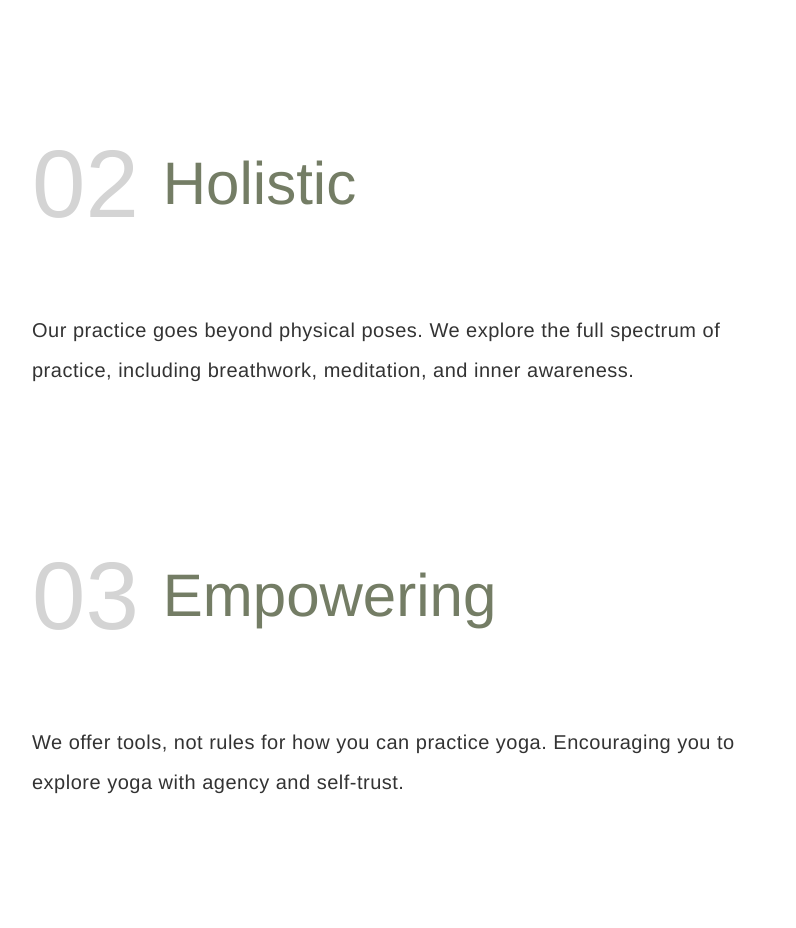
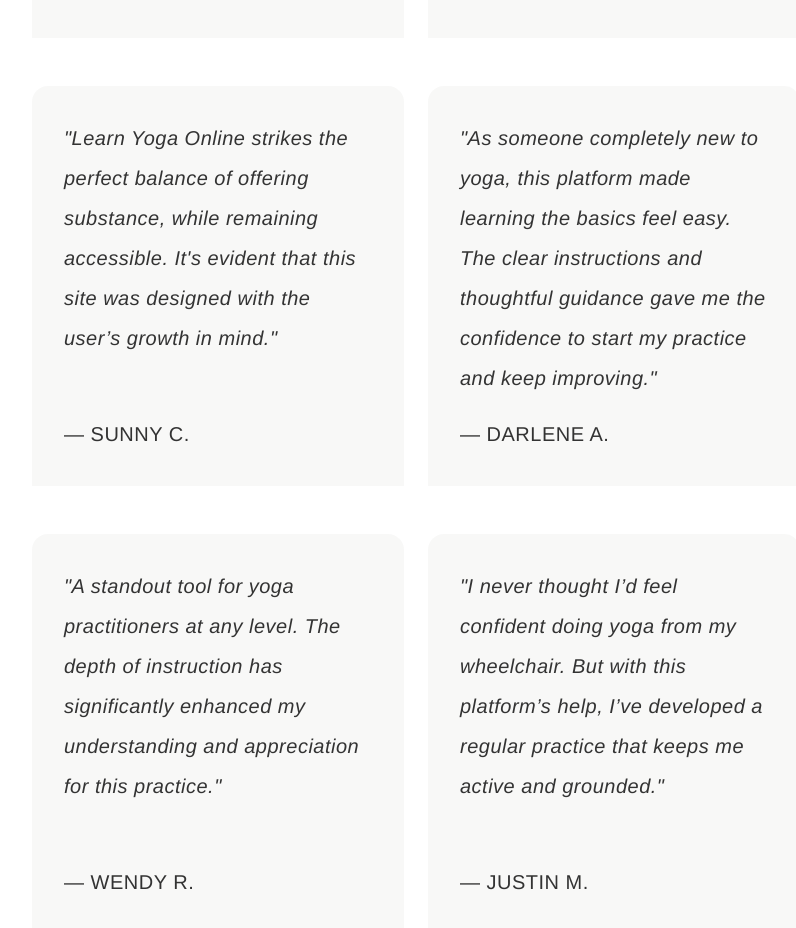
Before and after one commit to samanthacabrera/yoga-library, a React (Vite) app: page / in a window 1280 px wide. Shown: the part 3860-4788 px from the top of the page, without its empty margins (224-1020 px from the left). Built offline with nearby package versions, Linux system fonts and the light colour scheme.

Commit message:
update homepage

```diff
--- a/src/components/Home.jsx
+++ b/src/components/Home.jsx
@@ -5,23 +5,6 @@ import { motion } from 'framer-motion';
 import { Link } from 'react-router-dom';
 
 const Home = () => {
-  const approaches = [
-    {
-      number: '01',
-      title: "Accessible",
-      mainText: "We believe that yoga is for everyone, regardless of age, ability, or experience. We’ve created an approach that welcomes people who practice in chairs, need more support, or are exploring movement later in life."
-    },
-    {
-      number: '02',
-      title: "Holistic",
-      mainText: "Our practice goes beyond physical poses. We explore the full spectrum of practice, including breathwork, meditation, and inner awareness."
-    },
-    {
-      number: '03',
-      title: "Empowering",
-      mainText: "We offer tools, not rules for how you can practice yoga. Encouraging you to explore yoga with agency and self-trust."
-    },
-  ];
 
   return (
     <>
@@ -142,40 +125,6 @@ const Home = () => {
         </div>
       </motion.div>
 
-        {/* Approach */}
-        <motion.section
-          initial={{ opacity: 0 }}
-          whileInView={{ opacity: 1 }}
-          viewport={{ once: false, amount: 0.1 }}
-          transition={{ duration: 0.8 }}
-          className="container my-20"
-        >
-          <h1>Our Philosophy</h1>
-
-          <div className="grid gap-8 md:gap-24">
-            {approaches.map((approach) => (
-              <motion.div
-                key={approach.number}
-                whileHover={{ scale: 1.02 }}
-                transition={{ duration: 0.3, ease: "easeInOut" }}
-                className="group"
-              >
-                <div className="flex items-center mb-4">
-                  <span className="text-8xl text-neutral-300 mr-6 group-hover:text-moss/80 transition-colors duration-300">
-                    {approach.number}
-                  </span>
-                  <h2 className="group-hover:text-moss/90 transition-colors duration-300">
-                    {approach.title}
-                  </h2>
-                </div>
-                <p className="text-charcoal tracking-wide leading-loose">
-                    {approach.mainText}
-                </p>
-              </motion.div>
-            ))}
-          </div>
-        </motion.section>
-
         {/* Testimonials */}
         <motion.div
             initial={{ opacity: 0, y: 50 }} whileInView={{ opacity: 1, y: 0 }} viewport={{ once: false, amount: 0.2 }} transition={{ duration: 1 }}
```
